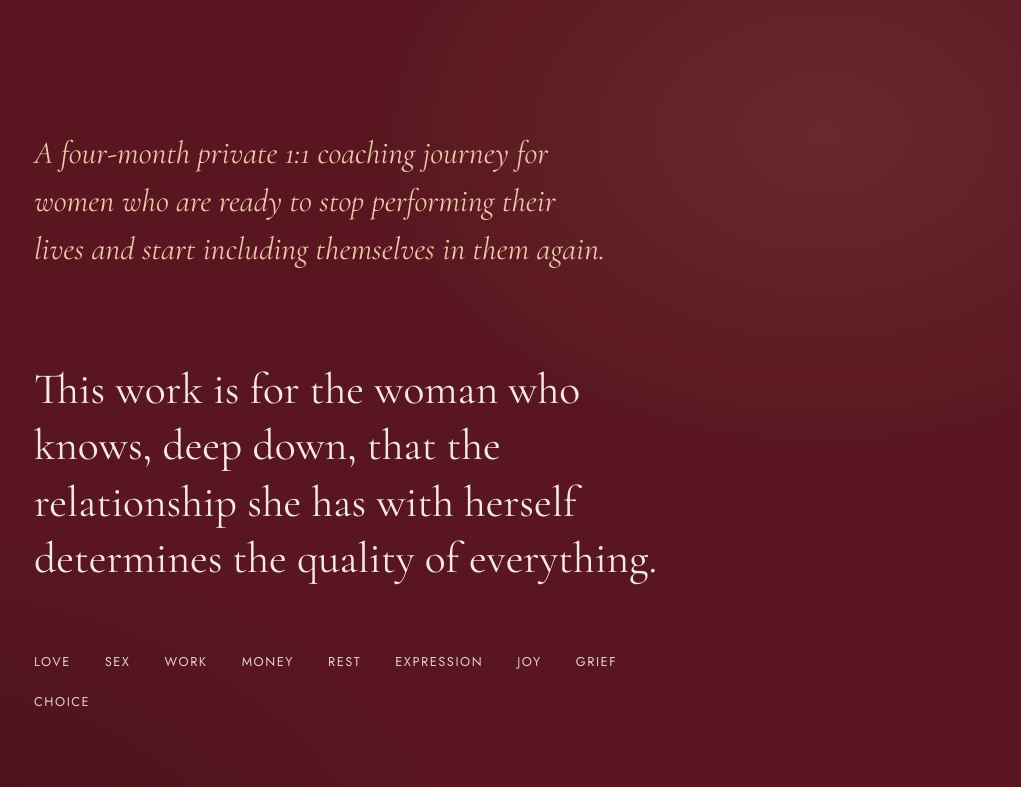
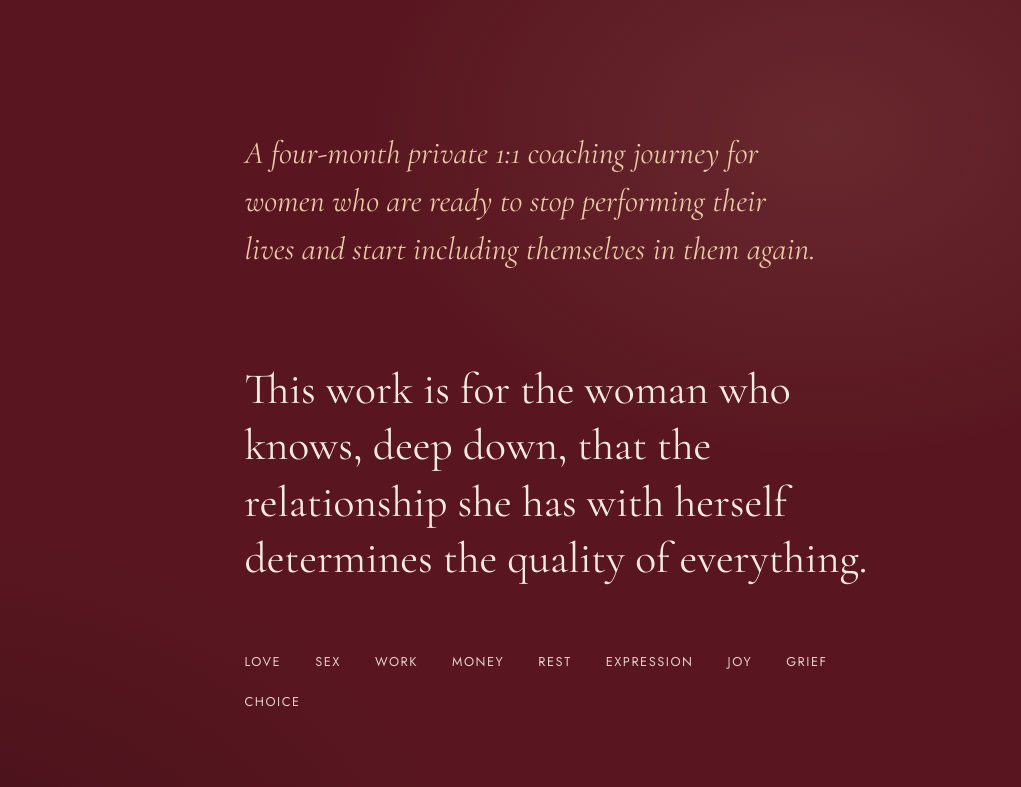
Before and after one commit to ninarose171717-bot/masterclass-july28, a plain HTML site: page claiming-myself.html in a window 1280 px wide. Shown: the part 6000-6787 px from the top of the page, without its empty margins (226-1247 px from the left). Drawn offline with nearby package versions, Linux system fonts and the light colour scheme.

Commit message:
Bring back right-asymmetric alignment for phil, keep the wider column and generous vertical spacing, contain it in the bounded frame so it doesn't hug the edge
Co-Authored-By: Claude Sonnet 5 <noreply@anthropic.com>

```diff
--- a/claiming-myself.html
+++ b/claiming-myself.html
@@ -565,7 +565,7 @@
       pointer-events: none;
     }
     .phil-frame { max-width: 1320px; margin: 0 auto; }
-    .phil-inner { position: relative; max-width: 760px; margin: 0 auto; text-align: left; }
+    .phil-inner { position: relative; max-width: 720px; margin: 0 0 0 auto; text-align: left; }
     .phil-small {
       font-size: clamp(1.15rem, 1.6vw, 1.4rem);
       color: var(--on-wine-faint);
```
